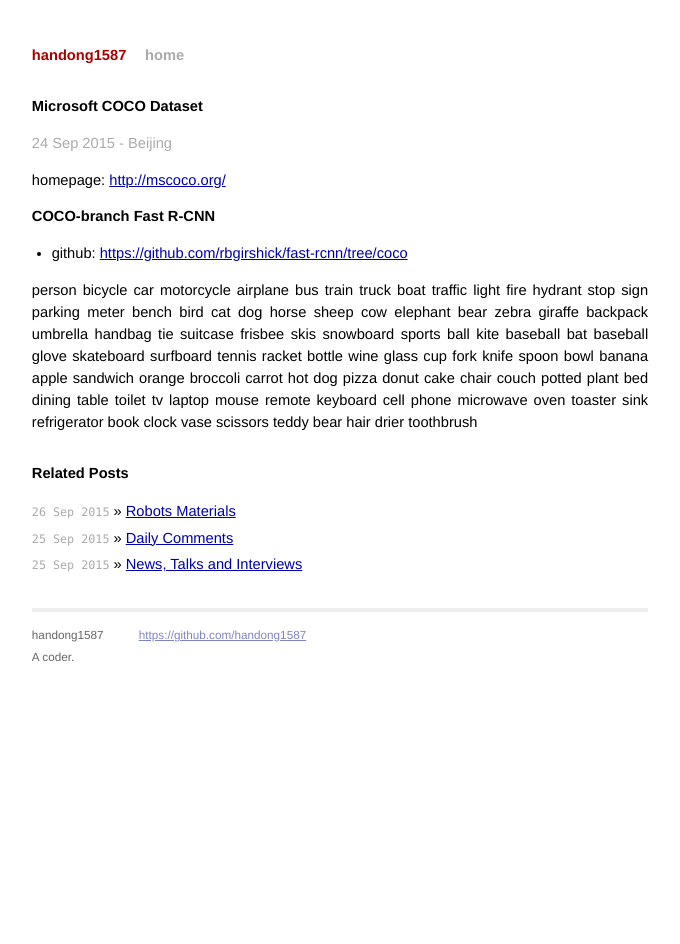
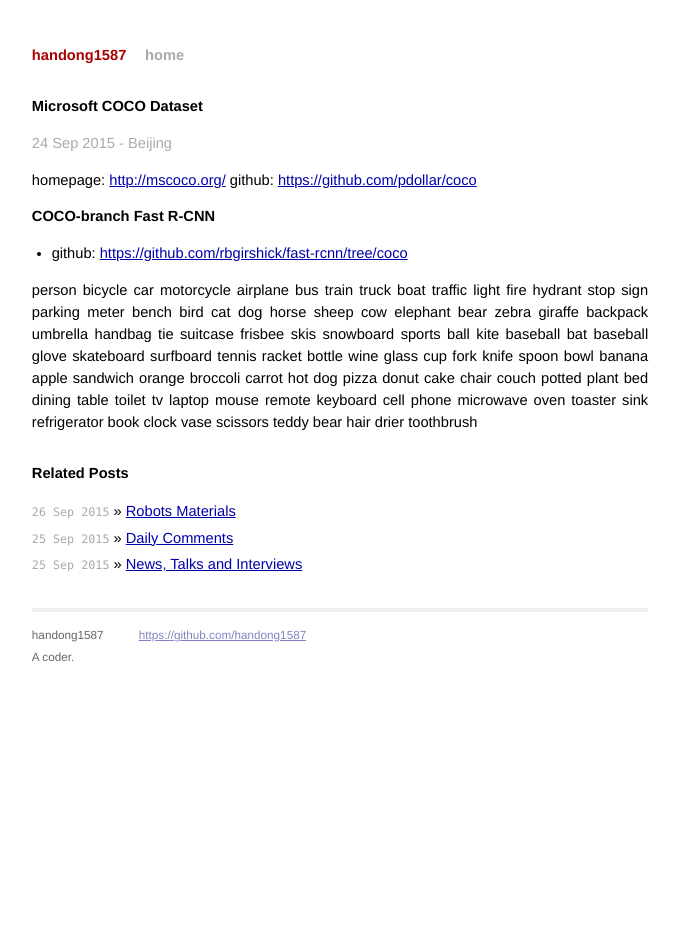
Before and after one commit to handong1587/handong1587.github.io, a Jekyll site: the page built from _posts/computer_vision/2015-09-24-ms-coco.md, in a window 1280 px wide. Shown: the whole page, without its empty margins (300-980 px from the left). Built offline with Jekyll 4.4.1, drawn with Linux system fonts in a browser that asks for light colours; Markdown is read by kramdown in place of the engine named in the settings; comment, search, counter and statistics services are not loaded; some of the changed lines change nothing that is shown.

Commit message:
update mds

```diff
--- a/_posts/computer_vision/2015-09-24-ms-coco.md
+++ b/_posts/computer_vision/2015-09-24-ms-coco.md
@@ -10,6 +10,7 @@
 <p class="meta">24 Sep 2015 - Beijing</p>
 
 homepage: [http://mscoco.org/](http://mscoco.org/)
+github: [https://github.com/pdollar/coco](https://github.com/pdollar/coco)
 
 **COCO-branch Fast R-CNN**
 
```
